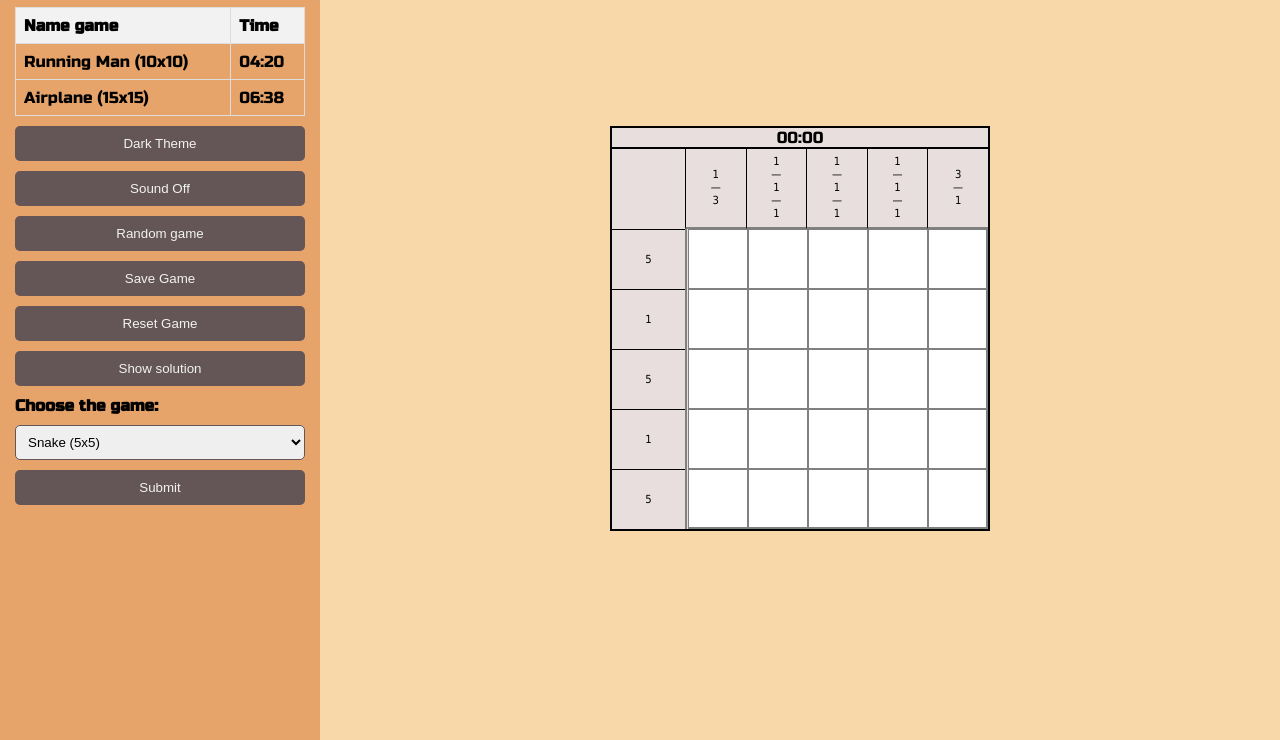
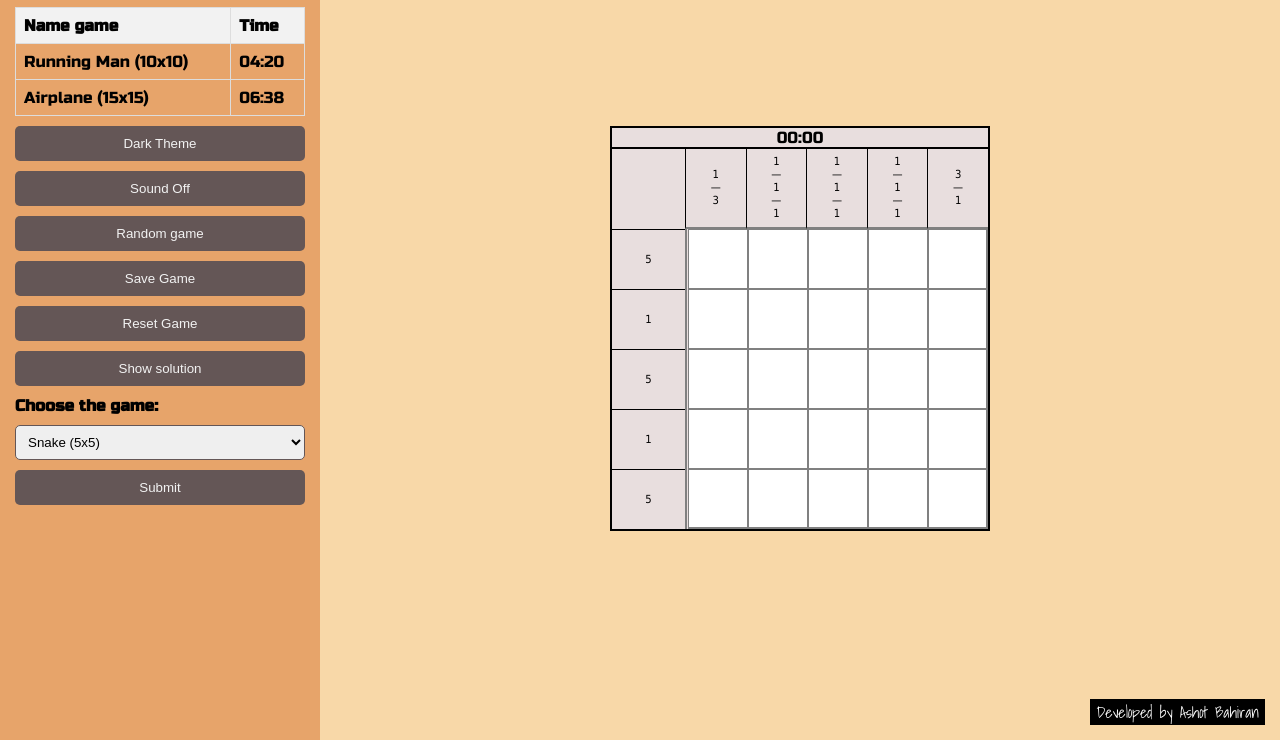
Before and after one commit to aoneban/nonograms, a website built with webpack: page nonograms/src/index.html in a window 1280 px wide. Shown: the part 60-800 px from the top of the page. Built offline with nearby package versions, Linux system fonts and the light colour scheme; a web font is replaced by a local one.

Commit message:
feat: add info about developer

```diff
--- a/nonograms/src/index.scss
+++ b/nonograms/src/index.scss
@@ -1,4 +1,6 @@
 @import url('https://fonts.googleapis.com/css2?family=Genos:ital,wght@0,100..900;1,100..900&family=Inter:wght@100;200;300;400;500;600;700&family=Lemon&family=Russo+One&display=swap');
+@import url('https://fonts.googleapis.com/css2?family=Shadows+Into+Light&display=swap');
+@import url('https://fonts.googleapis.com/css2?family=Poetsen+One&family=Sedan+SC&family=Shadows+Into+Light&display=swap');
 @import './styles/vars.scss';
 @import './styles/modal.scss';
 @import './styles/main.scss';
--- a/nonograms/src/modules/generateGame.js
+++ b/nonograms/src/modules/generateGame.js
@@ -106,6 +106,10 @@ export default class GenerateGame {
     nameGame.classList.add('name-game');
     nameGame.textContent = 'Nonograms';
 
+    const developer = document.createElement('p');
+    developer.textContent = 'Developed by Ashot Bahiran';
+    developer.classList.add('developer');
+
     const timer = document.createElement('p');
     timer.setAttribute('id', 'timer');
     timer.classList.add('count-time');
@@ -164,7 +168,7 @@ export default class GenerateGame {
     fieldsWrapper.append(elementsWrapper);
 
     root.append(timer, fieldsWrapper);
-    mainRoot.append(root);
+    mainRoot.append(root, developer);
     document.body.append(mainRoot);
 
     this.promptLeft();
--- a/nonograms/src/styles/main.scss
+++ b/nonograms/src/styles/main.scss
@@ -21,6 +21,18 @@ body {
   text-align: center;
   z-index: 0;
   padding: 15px 0;
+}
+
+.developer {
+  position: fixed;
+  right: 15px;
+  bottom: 15px;
+  color: white;
+  background: black;
+  padding: 0 6px;
+  font-family: "Shadows Into Light", cursive;
+  font-weight: 400;
+  font-style: normal;
 }
 
 table {
```
